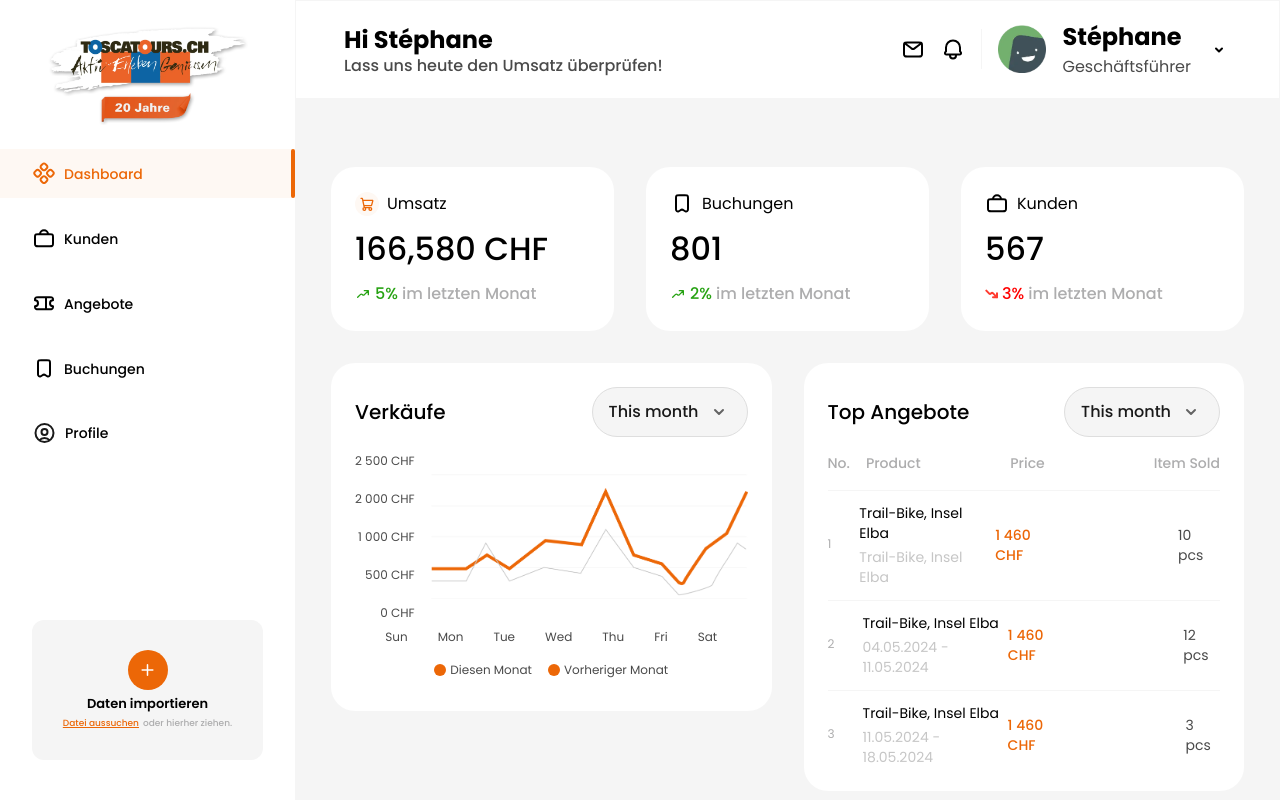
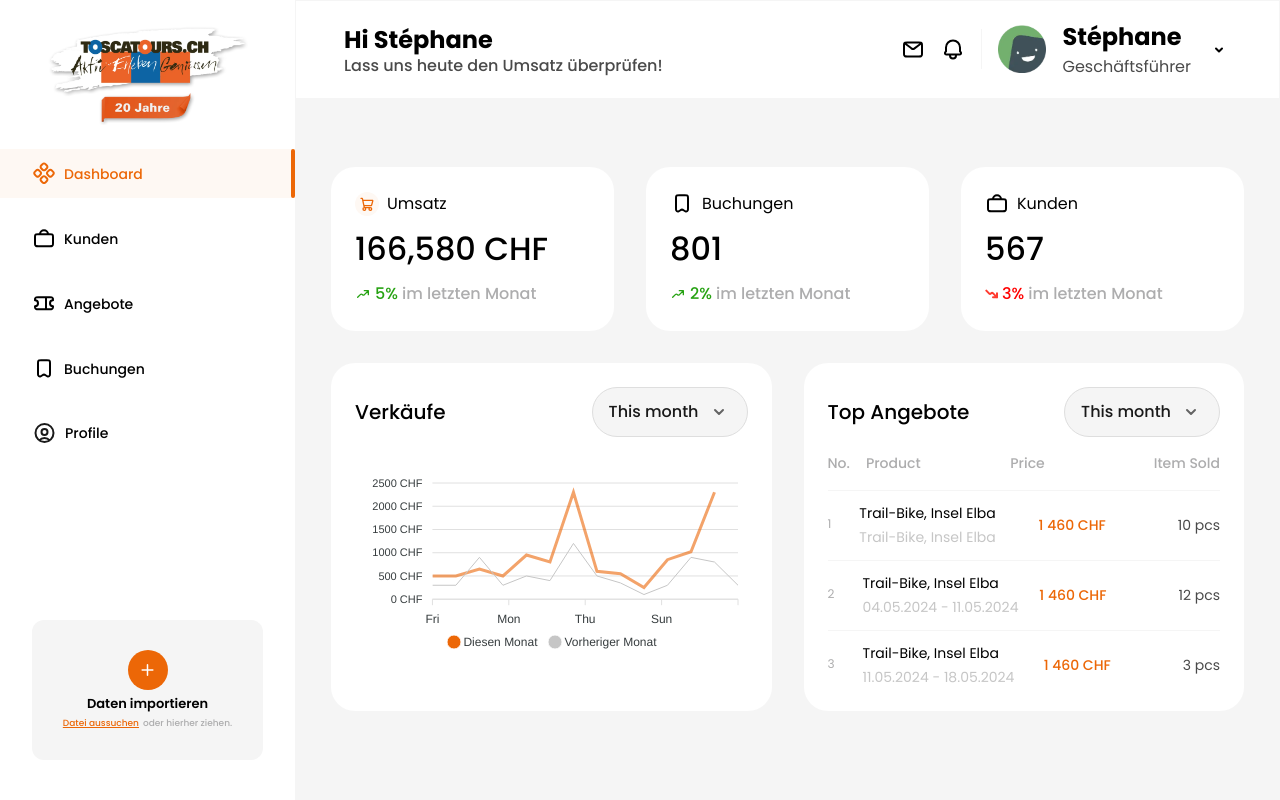
Before and after one commit to sachin-niyana/toscatours, a Next.js app: page /dashboard in a window 1280 px wide. Built offline with nearby package versions, Linux system fonts and the light colour scheme.

Commit message:
responsive chart

```diff
--- a/src/app/page.js
+++ b/src/app/page.js
@@ -1,11 +1,11 @@
-import { MapChart } from "@/components/common/MapChart";
+// import { MapChart } from "@/components/common/MapChart";
 import SlickSlider from "@/components/login-page/SlickSlider";
 
 export default function Home() {
   return (
     <div>
       <SlickSlider />
-      <MapChart />
+      {/* <MapChart /> */}
     </div>
   );
 }
--- a/src/components/common/MapChart.jsx
+++ b/src/components/common/MapChart.jsx
@@ -38,7 +38,7 @@ export const MapChart = () => {
   useEffect(() => {
     const weekNames = ["Sun", "Mon", "Tue", "Wed", "Thu", "Fri", "Sat"];
 
-    var options = {
+    const options = {
       series: [
         {
           name: "Diesen Monat",
@@ -52,7 +52,7 @@ export const MapChart = () => {
         },
       ],
       chart: {
-        height: 350,
+        height: 202, // Set the chart height to 202px
         type: "line",
         toolbar: {
           show: false, // Disable the toolbar
@@ -104,14 +104,20 @@ export const MapChart = () => {
       colors: ["#EC6707", "#C6C6C6"], // Colors of the lines
     };
 
-    var chart = new ApexCharts(document.querySelector("#chart"), options);
+    const chart = new ApexCharts(document.querySelector("#chart"), options);
     chart.render();
     return () => {
       chart.destroy();
     };
   }, []);
 
-  return <div id="chart" className="max-w-[406px] mx-auto"></div>;
+  return (
+    <div
+      id="chart"
+      // style={{ height: "202px", width: "482px" }} // Set the height to 202px
+      className="max-w-[482px] w-full h-[202px] mx-auto"
+    ></div>
+  );
 };
 
 export default MapChart;
--- a/src/components/dashboard/Dashboard.jsx
+++ b/src/components/dashboard/Dashboard.jsx
@@ -3,8 +3,8 @@ import React from "react";
 import DashboardCards from "../custom-ui/DashboardCards";
 import { DashboardCardList, MonthList } from "../../components/common/Helper";
 import { BtnArrow } from "../common/Icon";
-import Image from "next/image";
 import { useState } from "react";
+import MapChart from "../common/MapChart";
 
 const Dashboard = () => {
   const [isOpen, setIsOpen] = useState(false);
@@ -51,9 +51,9 @@ const Dashboard = () => {
             })}
           </div>
           <div className="flex flex-row flex-wrap -mx-3 justify-center">
-            <div className=" lg:w-6/12 w-full px-3 xl:px-4 ">
+            <div className="xl:w-6/12 lg:w-8/12 md:w-10/12 w-full px-3 xl:px-4 ">
               <div className=" flex lg:block justify-center">
-                <div className="py-6 px-4 xl:px-6 hover:shadow-xs transition-all ease-linear duration-300 bg-white rounded-3xl xl:max-w-[528px]  min-h-[348px] w-full ">
+                <div className="py-6 px-4 xl:px-6 hover:shadow-xs transition-all ease-linear duration-300 bg-white rounded-3xl xl:max-w-[528px]  sm:min-h-[348px] min-h-[320px] w-full ">
                   <div className="flex justify-between items-center mb-4">
                     <p className="text-black sm:block hidden font-medium text-xl leading-normal capitalize">
                       Verkäufe
@@ -70,7 +70,7 @@ const Dashboard = () => {
                         <BtnArrow className="sm:w-10 w-7 sm:h-10 h-7" />
                       </button>
                       {Open && (
-                        <div className="origin-top-right absolute right-0 mt-2 w-44 rounded-lg shadow-lg bg-white ring-1 ring-black ring-opacity-5">
+                        <div className="origin-top-right absolute right-0 mt-2 w-44 rounded-lg shadow-lg bg-white ring-1 ring-black ring-opacity-5 z-10">
                           <ul
                             className="py-4 px-6 bg-white gap-3 flex flex-col justify-start items-center rounded-2xl lg:h-52 sm:h-44 h-36 overflow-y-scroll"
                             role="menu"
@@ -91,73 +91,11 @@ const Dashboard = () => {
                       )}
                     </div>
                   </div>
-                  <div className="flex flex-col justify-center">
-                    <div className="flex items-center xl:gap-4 sm:gap-3 gap-[9.8px] pb-2">
-                      <div className="flex xl:gap-[22px] sm:gap-4 gap-3 flex-col items-end">
-                        <p className="uppercase font-normal sm:text-xs text-xs-11 text-dark-gray leading-normal text-nowrap">
-                          2 500 CHF
-                        </p>
-                        <p className="uppercase font-normal sm:text-xs text-xs-11 text-dark-gray leading-normal text-nowrap">
-                          2 000 CHF
-                        </p>
-                        <p className="uppercase font-normal sm:text-xs text-xs-11 text-dark-gray leading-normal text-nowrap">
-                          1 000 CHF
-                        </p>
-                        <p className="uppercase font-normal sm:text-xs text-xs-11 text-dark-gray leading-normal text-nowrap">
-                          500 CHF
-                        </p>
-                        <p className="uppercase font-normal sm:text-xs text-xs-11 text-dark-gray leading-normal text-nowrap">
-                          0 CHF
-                        </p>
-                      </div>
-                      <div className="max-w-[406px]">
-                        <Image
-                          width={406}
-                          height={118}
-                          src="/assets/images/png/graph-img.png"
-                          alt="graph-img"
-                          className="w-full "
-                        />
-                      </div>
-                    </div>
-                    <div className="flex lg:gap-[30px] sm:gap-6 gap-[19px] justify-center">
-                      <p className="capitalize font-normal sm:text-xs text-xs-11 text-dark-gray leading-normal">
-                        Sun
-                      </p>
-                      <p className="capitalize font-normal sm:text-xs text-xs-11 text-dark-gray leading-normal">
-                        Mon
-                      </p>
-                      <p className="capitalize font-normal sm:text-xs text-xs-11 text-dark-gray leading-normal">
-                        Tue
-                      </p>
-                      <p className="capitalize font-normal sm:text-xs text-xs-11 text-dark-gray leading-normal">
-                        Wed
-                      </p>
-                      <p className="capitalize font-normal sm:text-xs text-xs-11 text-dark-gray leading-normal">
-                        Thu
-                      </p>
-                      <p className="capitalize font-normal sm:text-xs text-xs-11 text-dark-gray leading-normal">
-                        Fri
-                      </p>
-                      <p className="capitalize font-normal sm:text-xs text-xs-11 text-dark-gray leading-normal">
-                        Sat
-                      </p>
-                    </div>
-                  </div>
-                  <div className="pt-4 flex gap-4 justify-center">
-                    <p className="capitalize font-normal text-xs leading-normal text-dark-gray flex gap-1 items-center group max-w-28">
-                      <span className="w-3 h-3 bg-orange rounded-full group-hover:bg-gray transition-colors ease-linear duration-300"></span>
-                      Diesen Monat
-                    </p>
-                    <p className="capitalize font-normal text-xs leading-normal text-dark-gray flex gap-1 items-center group max-w-32">
-                      <span className="w-3 h-3 bg-orange rounded-full group-hover:bg-gray transition-colors ease-linear duration-300"></span>
-                      Vorheriger Monat
-                    </p>
-                  </div>
+                  <MapChart />
                 </div>
               </div>
             </div>
-            <div className=" lg:w-6/12 w-full px-3 xl:px-4 pt-6 md:pt-8 lg:pt-0">
+            <div className="xl:w-6/12 lg:w-8/12 md:w-10/12 w-full px-3 xl:px-4 pt-6 md:pt-8 xl:pt-0">
               <div className=" flex lg:block lg:justify-end justify-center">
                 <div className="py-6 px-4 xl:px-6 hover:shadow-xs transition-all ease-linear duration-300 bg-white rounded-3xl xl:max-w-[528px]  min-h-[348px] w-full">
                   <div className="flex justify-between items-center mb-4">
@@ -229,7 +167,7 @@ const Dashboard = () => {
                         </p>
                       </div>
                     </div>
-                    <div className="flex max-[1300px]:gap-15 xl:gap-[116px] lg:gap-6 sm:gap-[116px] gap-8 items-center">
+                    <div className="flex max-[1300px]:gap-15 2xl:gap-[116px] xl:gap-[72px] lg:gap-6 sm:gap-[116px] gap-8 items-center">
                       <p className="uppercase font-medium lg:text-sm text-xs leading-normal text-orange max-[380px]:hidden">
                         1 460 CHF
                       </p>
@@ -252,7 +190,7 @@ const Dashboard = () => {
                         </p>
                       </div>
                     </div>
-                    <div className="flex max-[1300px]:gap-15 xl:gap-[116px] lg:gap-6 sm:gap-[116px] gap-8 items-center">
+                    <div className="flex max-[1300px]:gap-15 2xl:gap-[116px] xl:gap-[72px] lg:gap-6 sm:gap-[116px] gap-8 items-center">
                       <p className="uppercase font-medium lg:text-sm text-xs leading-normal text-orange max-[380px]:hidden">
                         1 460 CHF
                       </p>
@@ -275,7 +213,7 @@ const Dashboard = () => {
                         </p>
                       </div>
                     </div>
-                    <div className="flex max-[1300px]:gap-15 xl:gap-[116px] lg:gap-6 sm:gap-[116px] gap-8 items-center">
+                    <div className="flex max-[1300px]:gap-15 2xl:gap-[116px] xl:gap-[72px] lg:gap-6 sm:gap-[116px] gap-8 items-center">
                       <p className="uppercase font-medium lg:text-sm text-xs leading-normal text-orange max-[380px]:hidden">
                         1 460 CHF
                       </p>
```
Also changed, not shown: src/components/custom-ui/DashboardCards.jsx (line endings or trailing spaces).
